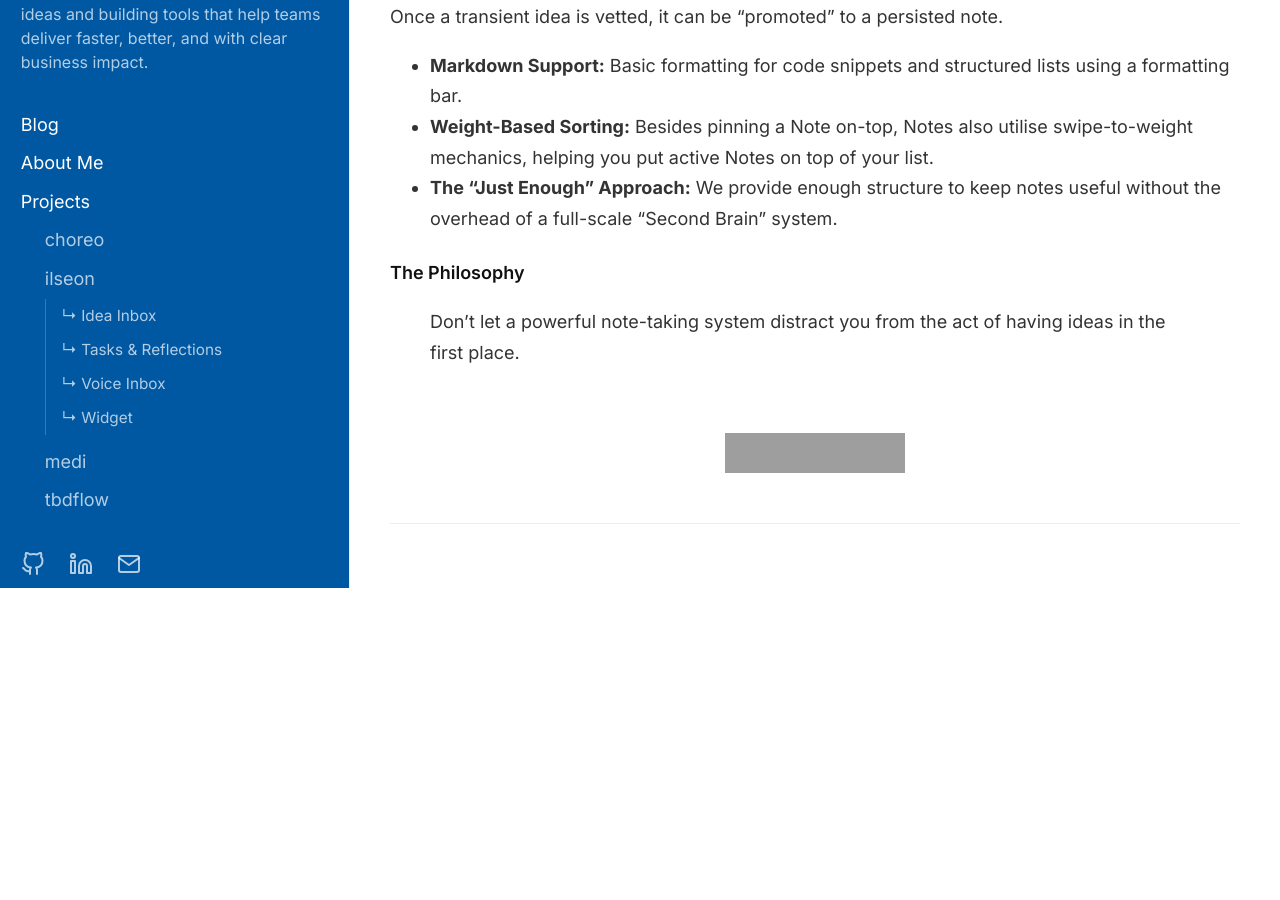
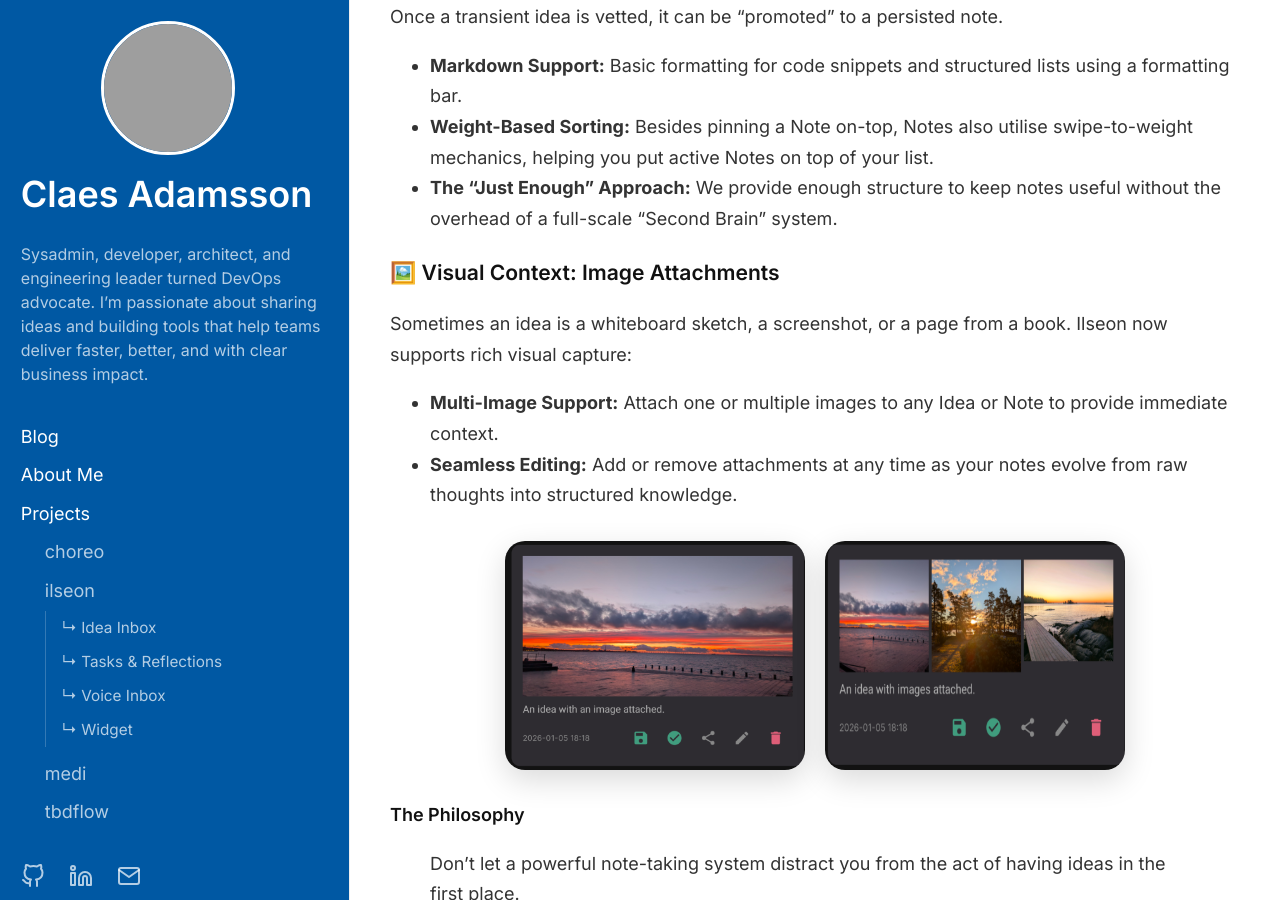
Before and after one commit to cladam/cladam.github.io, a Jekyll site: the page built from _projects/ilseon/ideas.md, in a window 1280 px wide and 900 px high, scrolled down 1428 px. Built offline with Jekyll 4.4.1, drawn with Linux system fonts in a browser that asks for light colours; before the commit the page ends 2016 px from its top, so only the background shows below that; grey boxes are pictures that could not be loaded.

Commit message:
fix: add info about image attachment to ideas

```diff
--- a/_projects/ilseon/ideas.md
+++ b/_projects/ilseon/ideas.md
@@ -35,6 +35,21 @@ Once a transient idea is vetted, it can be "promoted" to a persisted note.
 * **Weight-Based Sorting:** Besides pinning a Note on-top, Notes also utilise swipe-to-weight mechanics, helping you put active Notes on top of your list.
 * **The "Just Enough" Approach:** We provide enough structure to keep notes useful without the overhead of a full-scale "Second Brain" system.
 
+### 🖼️ Visual Context: Image Attachments
+
+Sometimes an idea is a whiteboard sketch, a screenshot, or a page from a book. Ilseon now supports rich visual capture:
+
+* **Multi-Image Support:** Attach one or multiple images to any Idea or Note to provide immediate context.
+* **Seamless Editing:** Add or remove attachments at any time as your notes evolve from raw thoughts into structured knowledge.
+
+<div style="display: flex; justify-content: center; gap: 20px; margin: 30px 0; flex-wrap: wrap;">
+    <img src="/assets/images/idea_one_image.png"
+         alt="Idea with one image attached"
+         style="width: 300px; border-radius: 20px; box-shadow: 0 10px 30px rgba(0,0,0,0.15);"/>
+    <img src="/assets/images/idea_multiple_images.png"
+         alt="Idea with multiple images attached"
+         style="width: 300px; border-radius: 20px; box-shadow: 0 10px 30px rgba(0,0,0,0.15);"/>
+</div>
 
 #### The Philosophy
 
```
Also changed, not shown: assets/images/Idea_one_image.png (added), assets/images/idea_multiple_images.png (added).
